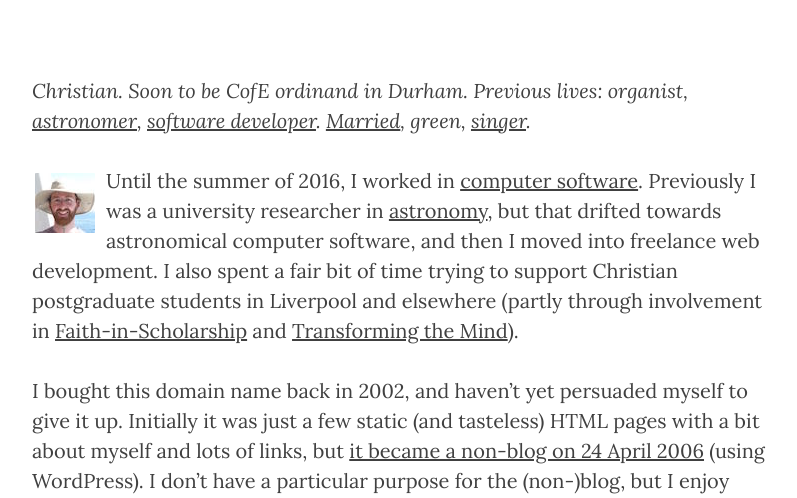
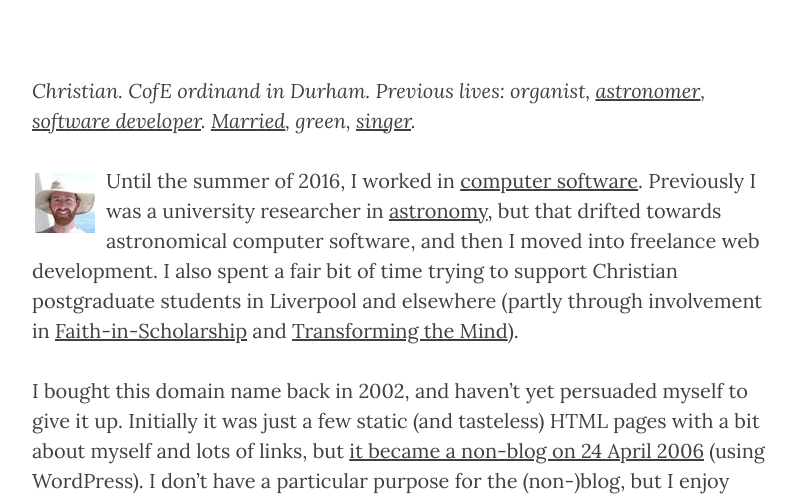
Before and after one commit to anthonyjsmith/anthonyjsmith.github.io, a Jekyll site: the page built from about.md, in a window 1280 px wide and 900 px high, cut to the strip 402-900 px from the top of the window. Shown: the whole strip, without its empty margins (233-1030 px from the left). Built offline with Jekyll 4.4.1, drawn with Linux system fonts in a browser that asks for light colours; nearby versions of some CDN libraries; comment, search, counter and statistics services are not loaded.

Commit message:
No longer soon-to-be ordinand

```diff
--- a/_config.yml
+++ b/_config.yml
@@ -1,5 +1,5 @@
 name: Anthony Smith
-description: 'Christian. Soon to be CofE ordinand in Durham. Previous lives: organist, astronomer, software developer. Married, green, singer'
+description: 'Christian. CofE ordinand in Durham. Previous lives: organist, astronomer, software developer. Married, green, singer'
 url: http://www.anthonysmith.me.uk
 exclude: [README.md, Gemfile, Gemfile.lock, CNAME]
 permalink: pretty
--- a/_layouts/index.html
+++ b/_layouts/index.html
@@ -10,7 +10,7 @@ layout: default
             <div class="site-heading">
               <h1>{{ site.name }}</h1>
               <hr class="small">
-              <span class="subheading">A CofE ordinand-in-waiting’s take on <a href="/tag/christianity/">Christianity</a> and <a href="/tag/culture/">culture</a></span>
+              <span class="subheading">A CofE ordinand’s take on <a href="/tag/christianity/">Christianity</a> and <a href="/tag/culture/">culture</a></span>
               <span class="subheading">(occasional technical posts on <a href="/tag/astronomy/">astronomy</a> and <a href="/tag/computing/">computing</a>)</span>
               <span class="subheading">This man enjoys math (anag.)</span>
             </div>
--- a/about.md
+++ b/about.md
@@ -1,8 +1,8 @@
 ---
 title: About
-excerpt: "Christian. Soon to be CofE ordinand in Durham. Previous lives: organist, astronomer, software developer. Married, green, singer"
+excerpt: "Christian. CofE ordinand in Durham. Previous lives: organist, astronomer, software developer. Married, green, singer"
 ---
-_Christian. Soon to be CofE ordinand in Durham. Previous lives: organist, [astronomer](/astronomy/), [software developer](/software/). [Married](http://elinevanasperen.wordpress.com/), green, [singer](/singing/)._
+_Christian. CofE ordinand in Durham. Previous lives: organist, [astronomer](/astronomy/), [software developer](/software/). [Married](http://elinevanasperen.wordpress.com/), green, [singer](/singing/)._
 
 <img alt="Me" title="Me" src="/assets/me.jpg" class="alignleft">Until the summer of 2016, I worked in [computer software](/software/). Previously I was a university researcher in [astronomy](/astronomy/), but that drifted towards astronomical computer software, and then I moved into freelance web development. I also spent a fair bit of time trying to support Christian postgraduate students in Liverpool and elsewhere (partly through involvement in [Faith-in-Scholarship](http://wysocs.org.uk/faith-in-scholarship) and [Transforming the Mind](http://christianpostgrad.org.uk/content/node/34)).
 
```
